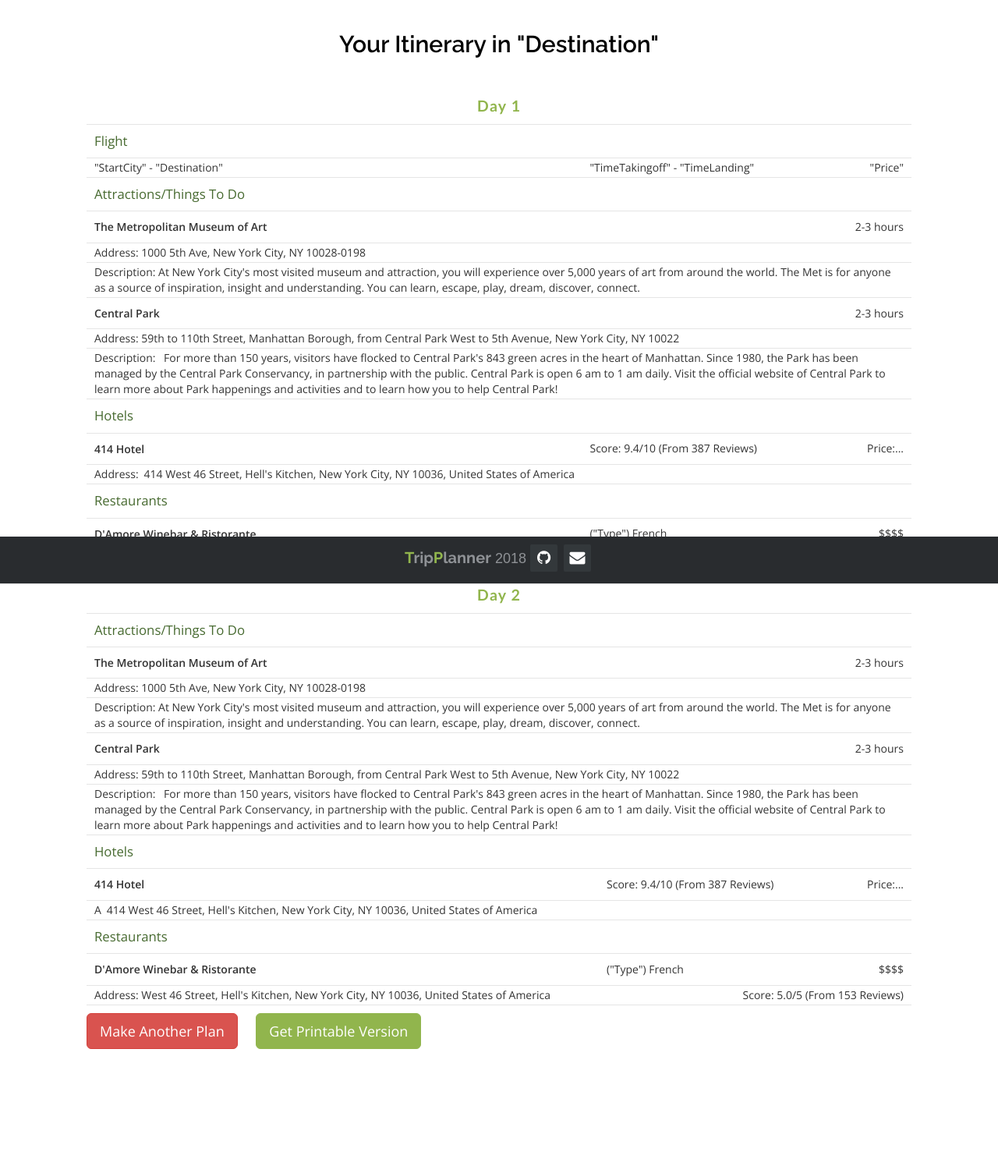
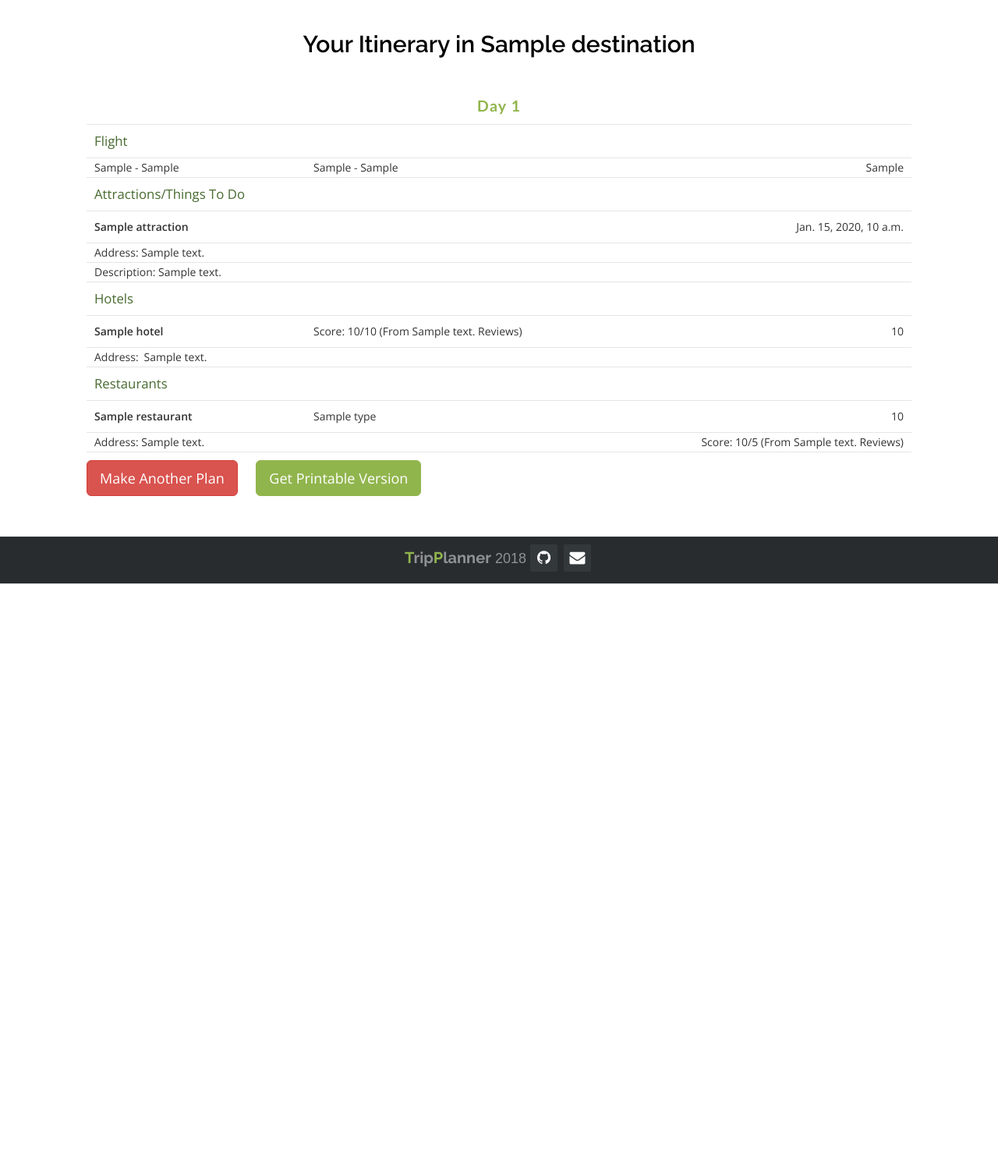
Before and after one commit to HezhiWang/TripDesigner, a Django app: template trip/templates/trip/plan.html in a window 1280 px wide. Shown: the part 52-1547 px from the top of the page at 78% size. After the commit the page ends 801 px from the top, so only its background shows below. Run offline with Django 3.2, Linux system fonts and the light colour scheme; the template is opened without the code that fills it: most values are stand-ins (such as "Sample title", 1, 10 or a date in 2020); some libraries are stand-ins or nearby versions.

Commit message:
add context to plan.html

```diff
--- a/trip/templates/trip/plan.html
+++ b/trip/templates/trip/plan.html
@@ -3,154 +3,81 @@
 
 <div class="container plan" style="height:auto; margin-bottom: 150px">
 
-    <h2 style="text-align: center;">Your Itinerary in "Destination"</h2>
+    <h2 style="text-align: center;">Your Itinerary in {{destination}}</h2>
+    {% for day in schedule %}
     <table>
         <!-- Day -->
         <tr>
-            <th colspan="6"><h4 class="plan">Day 1</h4></th>
+            <th colspan="6"><h4 class="plan">Day {{forloop.counter}}</h4></th>
         </tr>
         <!-- Section for Flight -->
+
+        {% if day.flight %}
         <tr>
             <td colspan="6"><h5>Flight</h5></td>
         </tr>
         <tr>
-            <td>"StartCity" - "Destination"</td>
-            <td colspan="1">"TimeTakingoff" - "TimeLanding"</td>
-            <td colspan="2" class="last">"Price"</td>
+            <td>{{day.flight.0}} - {{day.flight.1}}</td>
+            <td colspan="1">{{day.flight.2}} - {{day.flight.3}}</td>
+            <td colspan="2" class="last">{{day.flight.4}}</td>
         </tr>
+        {% endif %}
         <!-- Section for Attraction -->
         <tr>
             <td colspan="6"><h5>Attractions/Things To Do</h5></td>
         </tr>
+        {% for attraction in day.attractions %}
         <!-- Attraction One -->
         <tr>
-            <td><h6>The Metropolitan Museum of Art</h6></td>
+            <td><h6>{{attraction.name}}</h6></td>
             <td colspan="1"></td>
-            <td colspan="2" class='last'>2-3 hours</td>
+            <td colspan="2" class='last'>{{attraction.time}}</td>
         </tr>
         <tr>
-            <td colspan="6">Address: 1000 5th Ave, New York City, NY 10028-0198</td>
+            <td colspan="6">Address: {{attraction.address}}</td>
         </tr>
         <tr>
-            <td colspan="6">Description: At New York City's most visited museum and attraction, you will experience over 5,000 years of art from around the world. The Met is for anyone as a source of inspiration, insight and understanding. You can learn, escape, play, dream, discover, connect. </td>
+            <td colspan="6">Description: {{attraction.desc}} </td>
         </tr>
-        <!-- Attraction Two -->
-        <tr>
-            <td><h6>Central Park </h6></td>
-            <td colspan="1"></td>
-            <td colspan="2" class='last'>2-3 hours</td>
-        </tr>
-        <tr>
-            <td colspan="6">Address: 59th to 110th Street, Manhattan Borough, from Central Park West to 5th Avenue, New York City, NY 10022</td>
-        </tr>
-        <tr>
-            <td colspan="6">Description:  For more than 150 years, visitors have flocked to Central Park's 843 green acres in the heart of Manhattan. Since 1980, the Park has been managed by the Central Park Conservancy, in partnership with the public. Central Park is open 6 am to 1 am daily. Visit the official website of Central Park to learn more about Park happenings and activities and to learn how you to help Central Park!</td>
-        </tr>
+        {% endfor %}
 
         <!-- Section for Hotel -->
+
         <tr>
             <td colspan="6"><h5>Hotels</h5></td>
         </tr>
-        <!-- Hotel One -->
+        {% for hotel in day.hotel %}
         <tr>
-            <td><h6>414 Hotel</h6></td>   <!-- (Add a link?) -->
-            <td colspan="1">Score: 9.4/10 (From 387 Reviews)</td>
-            <td colspan="2" class="last">Price:...</td>
+            <td><h6>{{hotel.name}}</h6></td>   <!-- (Add a link?) -->
+            <td colspan="1">Score: {{hotel.score}}/10 (From {{hotel.reviews}} Reviews)</td>
+            <td colspan="2" class="last">{{hotel.price}}</td>
         </tr>
         <tr>
-            <td colspan="6">Address: 414 West 46 Street, Hell's Kitchen, New York City, NY 10036, United States of America </td>
+            <td colspan="6">Address: {{hotel.address}}</td>
         </tr>
+        {% endfor %}
 
         <!-- Section for Restaurant -->
         <tr>
             <td colspan="6"><h5>Restaurants</h5></td>
         </tr>
         <!-- Restaurant One-->
+        {% for restaurant in day.restaurant %}
         <tr>
-            <td><h6>D'Amore Winebar & Ristorante</h6></td>   <!-- (Add a link?) -->
-            <td colspan="1">("Type") French </td>
-            <td colspan="2" class="last">$$$$</td>
+            <td><h6>{{restaurant.name}}</h6></td>   <!-- (Add a link?) -->
+            <td colspan="1">{{restaurant.type}} </td>
+            <td colspan="2" class="last">{{restaurant.price}}</td>
         </tr>
         <tr>
-            <td>Address: West 46 Street, Hell's Kitchen, New York City, NY 10036, United States of America </td>
-            <td colspan="5" class="last">Score: 5.0/5 (From 153 Reviews)</td>
+            <td>Address: {{restaurant.address}} </td>
+            <td colspan="5" class="last">Score: {{restaurant.score}}/5 (From {{restaurant.reviews}} Reviews)</td>
         </tr>
+        {% endfor %}
     </table>
+{% endfor %}
 
-    <table>
-        <!-- Day -->
-        <tr>
-            <th colspan="6"><h4 class="plan">Day 2</h4></th>
-        </tr>
-        <!-- Section for Flight -->
-<!--         <tr>
-            <td colspan="6"><h5>Flight</h5></td>
-        </tr>
-        <tr>
-            <td>"StartCity" - "Destination"</td>
-            <td colspan="2">"TimeTakingoff" - "TimeLanding"</td>
-            <td colspan="3" class="last">"Price"</td>
-        </tr> -->
-        <!-- Section for Attraction -->
-        <tr>
-            <td colspan="6"><h5>Attractions/Things To Do</h5></td>
-        </tr>
-        <!-- Attraction One -->
-        <tr>
-            <td><h6>The Metropolitan Museum of Art</h6></td>
-            <td colspan="1"></td>
-            <td colspan="2" class='last'>2-3 hours</td>
-        </tr>
-        <tr>
-            <td colspan="6">Address: 1000 5th Ave, New York City, NY 10028-0198</td>
-        </tr>
-        <tr>
-            <td colspan="6">Description: At New York City's most visited museum and attraction, you will experience over 5,000 years of art from around the world. The Met is for anyone as a source of inspiration, insight and understanding. You can learn, escape, play, dream, discover, connect. </td>
-        </tr>
-        <!-- Attraction Two -->
-        <tr>
-            <td><h6>Central Park </h6></td>
-            <td colspan="1"></td>
-            <td colspan="2" class='last'>2-3 hours</td>
-        </tr>
-        <tr>
-            <td colspan="6">Address: 59th to 110th Street, Manhattan Borough, from Central Park West to 5th Avenue, New York City, NY 10022</td>
-        </tr>
-        <tr>
-            <td colspan="6">Description:  For more than 150 years, visitors have flocked to Central Park's 843 green acres in the heart of Manhattan. Since 1980, the Park has been managed by the Central Park Conservancy, in partnership with the public. Central Park is open 6 am to 1 am daily. Visit the official website of Central Park to learn more about Park happenings and activities and to learn how you to help Central Park!</td>
-        </tr>
-
-        <!-- Section for Hotel -->
-        <tr>
-            <td colspan="6"><h5>Hotels</h5></td>
-        </tr>
-        <!-- Hotel One -->
-        <tr>
-            <td><h6>414 Hotel</h6></td>   <!-- (Add a link?) -->
-            <td colspan="1">Score: 9.4/10 (From 387 Reviews)</td>
-            <td colspan="2" class="last">Price:...</td>
-        </tr>
-        <tr>
-            <td colspan="6">A 414 West 46 Street, Hell's Kitchen, New York City, NY 10036, United States of America </td>
-        </tr>
-
-        <!-- Section for Restaurant -->
-        <tr>
-            <td colspan="6"><h5>Restaurants</h5></td>
-        </tr>
-        <!-- Restaurant One-->
-        <tr>
-            <td><h6>D'Amore Winebar & Ristorante</h6></td>   <!-- (Add a link?) -->
-            <td colspan="1">("Type") French </td>
-            <td colspan="2" class="last">$$$$</td>
-        </tr>
-        <tr>
-            <td>Address: West 46 Street, Hell's Kitchen, New York City, NY 10036, United States of America </td>
-            <td colspan="5" class="last">Score: 5.0/5 (From 153 Reviews)</td>
-        </tr>
-    </table>
-    <a class="btn btn-danger btn-lg print-button" href="{% url 'search' %}" role="button">Make Another Plan</a>
-    <a href="javascript:window.print()" role="button" class="btn btn-success btn-lg print-button">Get Printable Version</a>
+<a class="btn btn-danger btn-lg print-button" href="{% url 'search' %}" role="button">Make Another Plan</a>
+<a href="javascript:window.print()" role="button" class="btn btn-success btn-lg print-button">Get Printable Version</a>
 </div>
 
 
```
Also changed, not shown: trip/views.py (+48 -2 lines).
